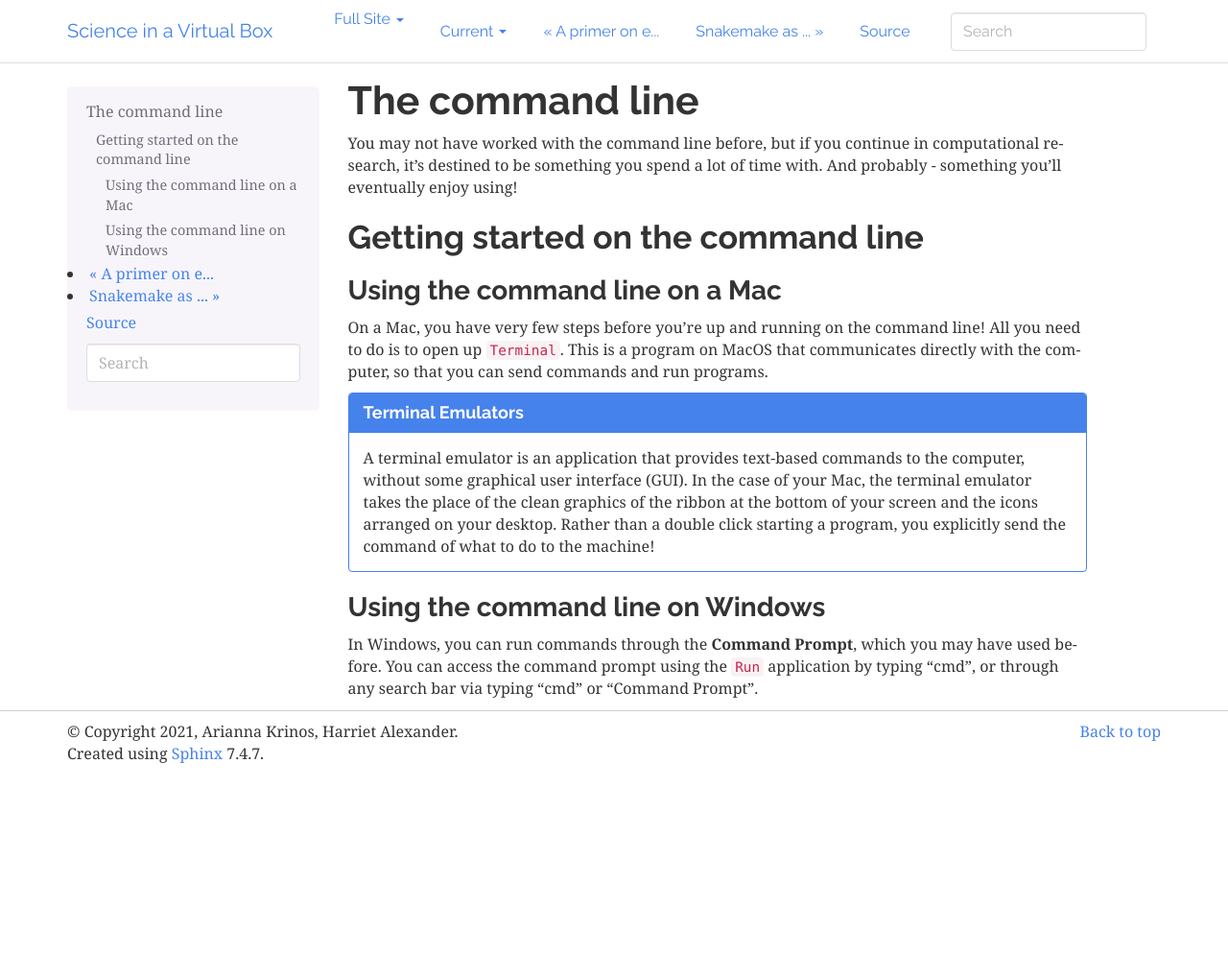
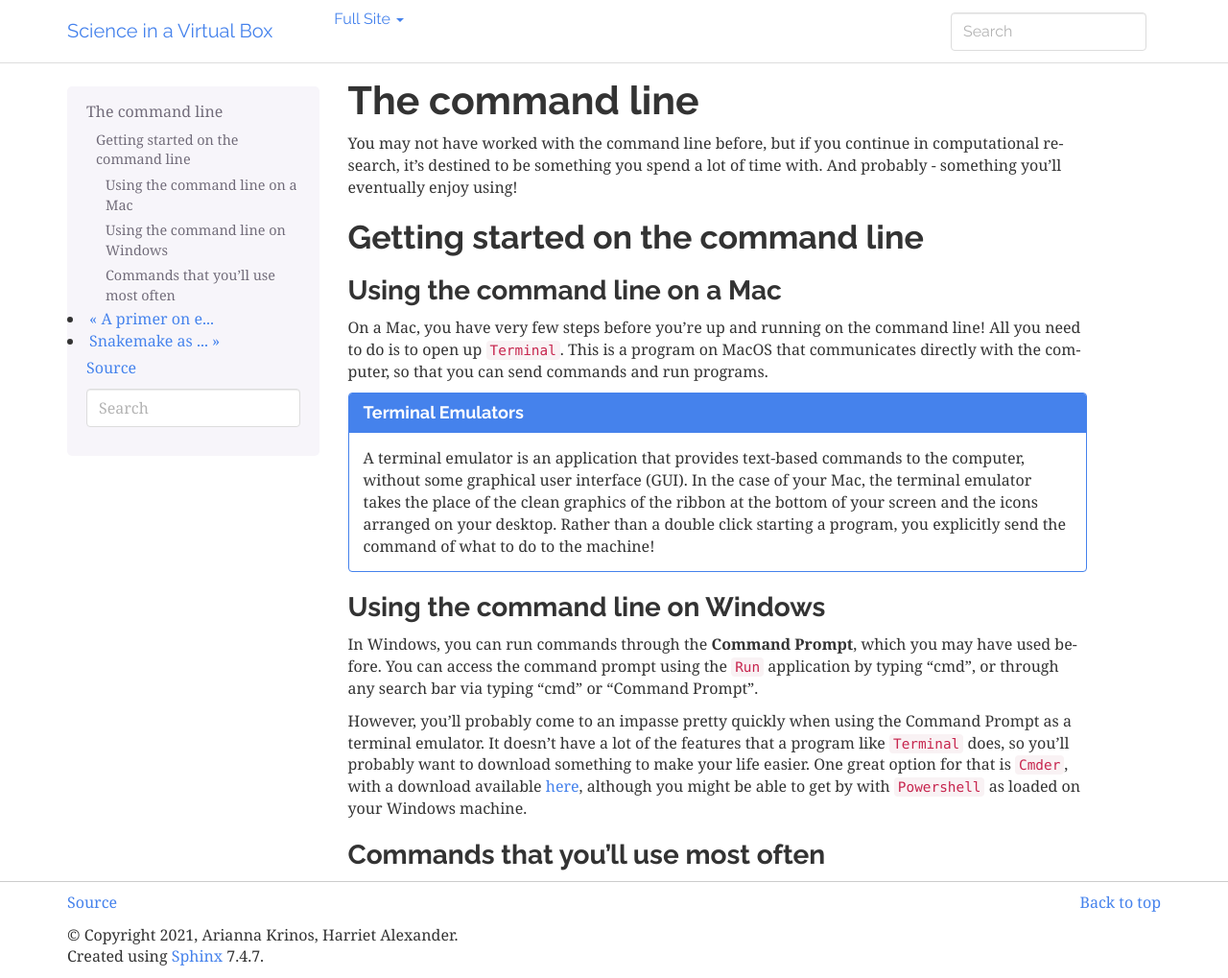
Before and after one commit to AlexanderLabWHOI/cs-sea-catg, a Sphinx documentation site: the page built from docs/getting-started-poseidon.md, in a window 1280 px wide and 1019 px high. Shown: the whole window at 96% size. Built offline with Sphinx 7.4.7, drawn with Linux system fonts in a browser that asks for light colours.

Commit message:
Trying to improve menu bar

```diff
--- a/docs/conf.py
+++ b/docs/conf.py
@@ -72,10 +72,10 @@ html_theme_options = {
     #],
 
     # Render the next and previous page links in navbar. (Default: true)
-    'navbar_sidebarrel': True,
+    'navbar_sidebarrel': False,
 
     # Render the current pages TOC in the navbar. (Default: true)
-    'navbar_pagenav': True,
+    'navbar_pagenav': False,
 
     # Tab name for the current pages TOC. (Default: "Page")
     'navbar_pagenav_name': "Current",
@@ -99,7 +99,7 @@ html_theme_options = {
 
     # Location of link to source.
     # Options are "nav" (default), "footer" or anything else to exclude.
-    'source_link_position': "nav",
+    'source_link_position': "footer",
 
     # Bootswatch (http://bootswatch.com/) theme.
     #
--- a/docs/getting-started-poseidon.md
+++ b/docs/getting-started-poseidon.md
@@ -20,3 +20,7 @@ On a Mac, you have very few steps before you're up and running on the command li
 ### Using the command line on Windows
 
 In Windows, you can run commands through the **Command Prompt**, which you may have used before. You can access the command prompt using the `Run` application by typing "cmd", or through any search bar via typing "cmd" or "Command Prompt".
+
+However, you'll probably come to an impasse pretty quickly when using the Command Prompt as a terminal emulator. It doesn't have a lot of the features that a program like `Terminal` does, so you'll probably want to download something to make your life easier. One great option for that is `Cmder`, with a download available [here](https://github.com/cmderdev/cmder/releases/download/v1.3.11/cmder.zip), although you might be able to get by with `Powershell` as loaded on your Windows machine.
+
+### Commands that you'll use most often
```
